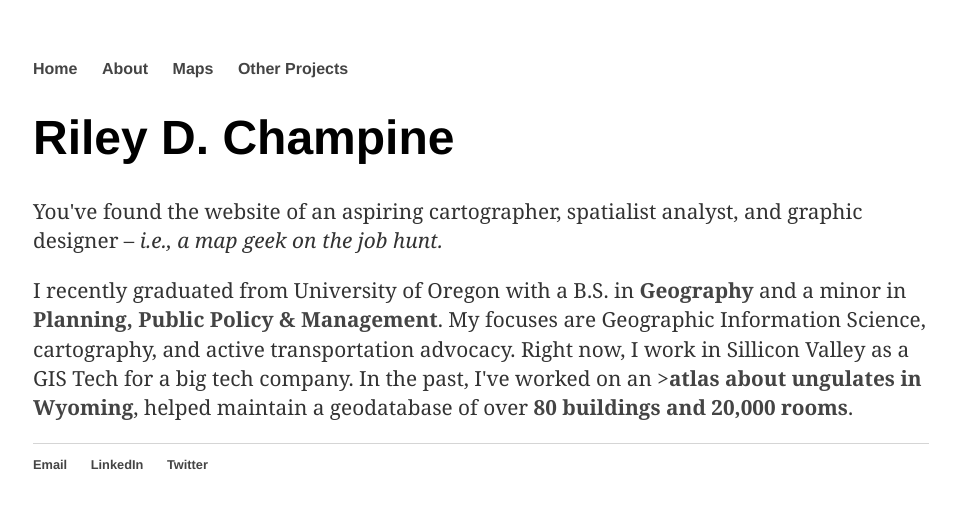
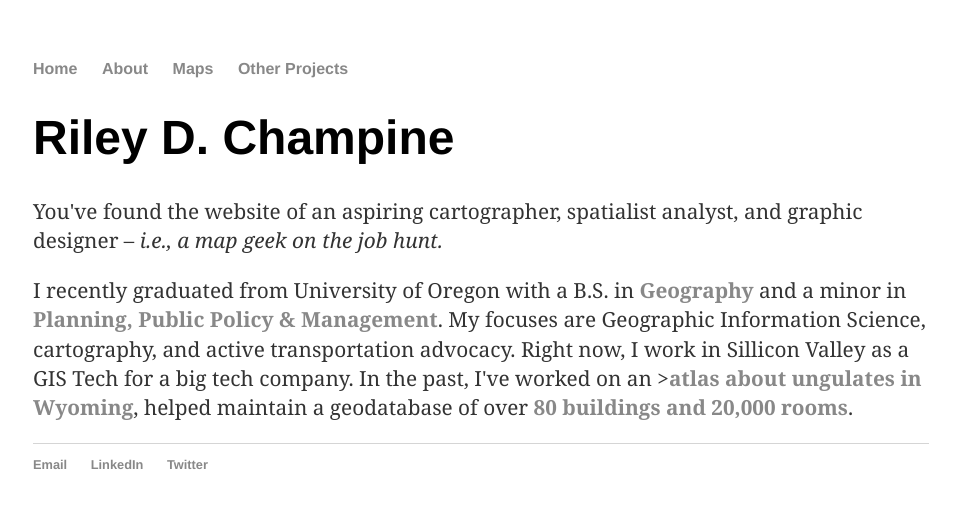
Before and after one commit to rileydchampine/rileydchampine.github.io, a Jekyll site: the page built from index.html, in a window 1280 px wide. Shown: the top 509 px of the page, without its empty margins (159-1115 px from the left). Built offline with Jekyll 4.4.1, drawn with Linux system fonts in a browser that asks for light colours.

Commit message:
Update main.css

```diff
--- a/css/main.css
+++ b/css/main.css
@@ -14,7 +14,7 @@ nav ul li, footer ul li {
 }
 a {
     text-decoration: none;
-    color: #444;
+    color: #888;
 }
 a:hover {
     text-decoration: underline;
```
